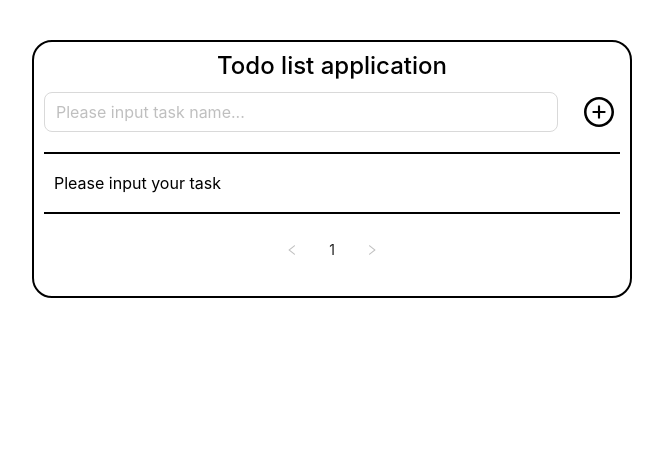
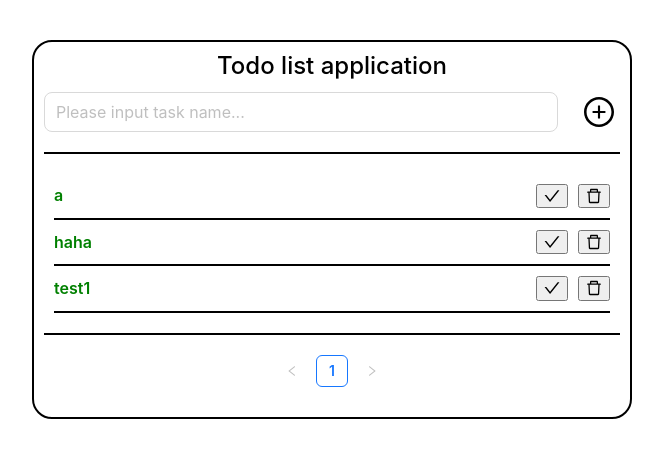
Before and after one commit to AnhSon-DHSPDHDN/FE_34_ReactJs, a React (Create React App) app: page / in a window 1280 px wide. Shown: the top 458 px of the page, without its empty margins (308-971 px from the left). Built offline with nearby package versions, Linux system fonts and the light colour scheme; data requests are answered from the project's data file.

Commit message:
handle api todo list

```diff
--- /dev/null
+++ b/db.json
@@ -0,0 +1,22 @@
+{
+  "tasks": [
+    {
+      "taskName": "test1",
+      "isDone": true,
+      "createAt": 1686972607559,
+      "id": 1
+    },
+    {
+      "taskName": "haha",
+      "isDone": true,
+      "createAt": 1686972635733,
+      "id": 8
+    },
+    {
+      "taskName": "a",
+      "isDone": true,
+      "createAt": 1686972806921,
+      "id": 9
+    }
+  ]
+}
--- a/package.json
+++ b/package.json
@@ -8,6 +8,7 @@
     "@testing-library/react": "^13.4.0",
     "@testing-library/user-event": "^13.5.0",
     "antd": "^5.5.2",
+    "axios": "^1.4.0",
     "node-sass": "^7.0.3",
     "react": "^18.2.0",
     "react-dom": "^18.2.0",
@@ -18,7 +19,8 @@
     "start": "react-scripts start",
     "build": "react-scripts build",
     "test": "react-scripts test",
-    "eject": "react-scripts eject"
+    "eject": "react-scripts eject",
+    "server": "json-server --watch db.json --port 4000"
   },
   "eslintConfig": {
     "extends": [
--- a/src/App.js
+++ b/src/App.js
@@ -1,34 +1,44 @@
 import "antd/dist/reset.css";
 import "./app.scss";
-import { Pagination } from "antd";
+import { Pagination, Spin } from "antd";
 import Divider from "./components/Divider";
 import Task from "./components/Task";
 import FormInputTask from "./components/FormInputTask";
 import { useEffect, useState } from "react";
-
-// Để sử dụng localStrorage mình cần phải có key
-// Mình sẽ khai báo 1 key để lưu trữ task
-// Mọi người có thể tạo 1 file constant.js ở 1 thư mục constant riêng
-// đối với bài tập này mình sẽ khai báo tạm ở đây nhé.
-
-const KEY_TASK_LIST = "tasks";
+import { TasksApi } from "./apis/taskApi";
 
 function App() {
-  // Mình muốn lấy dữ liệu từ local storage thì mình sẽ xử lí ở initialState của useState
-  // Dữ liệu ở local storage là 1 string nên khi lấy ra cần phải parse JSON
-  // Trong trường hợp không có dữ liệu sẽ trả về underfine nên mình thêm || [] để khi gặp underfined sẽ lấy 1 array rỗng làm init state
-  const [tasks, setTasks] = useState(
-    JSON.parse(localStorage.getItem(KEY_TASK_LIST)) || []
-  );
-  // Đối với chức năng phân trang thì mình có thể tạo ra 1 state mới để thực hiện nhé.
-  // Mình sẽ khai báo initState dưới dạng obj
+  const [tasks, setTasks] = useState([]);
+  const [isLoading, setIsLoading] = useState(false);
   const [pagination, setPagination] = useState({
     currentPage: 1,
-    dataPerPage: [],
     limitPerPage: 5,
+    totalTask: 0,
   });
 
+  const fetchAllTasks = async (params) => {
+    setIsLoading(true);
+    const response = await TasksApi.getAllTasks(params);
+    setTasks(response.data);
+    setPagination({
+      ...pagination,
+      totalTask: response.headers["x-total-count"],
+    });
+    setIsLoading(false);
+  };
+
+  useEffect(() => {
+    fetchAllTasks({
+      _page: pagination.currentPage,
+      _limit: pagination.limitPerPage,
+    });
+  }, [pagination.currentPage]);
+
   const renderTaskList = (tasks) => {
+    if (!tasks.length) {
+      return <div>Please input your task</div>;
+    }
+
     return tasks.map((task) => (
       <Task
         key={task.id}
@@ -39,113 +49,52 @@ function App() {
     ));
   };
 
-  // Chúng ta tiếp tục xây dựng chức năng xoá task nhé.
-  // Xoá task thì phải biết id của task => Nhận biết được đang xoá task nào
-  // Nên function của mình phải truyền vào id nhé
-  // Button Remove ở component task nên mình sẽ props xuống component Task
-  // Vậy là thành công lấy id task nhé. bây giờ mình sẽ xử lý delete task
-  const handleRemoveTask = (taskId) => {
-    // Mình clone state tasks ra để tránh việc reference type
-    // Để xoá 1 item trong 1 array. mình có thể sử dụng splice của js hoặc filter
-    // Mình sẽ sử dụng filter cho tiện. đối với filter thì mình không cần clone ra biến mới
-    // Bản thân filter thì nó đã return về cho mình 1 array mới nên k cần clone
-
-    // Hàm filter sẽ lọc lại danh sách task ban đầu có id !== taskID mình muốn xoá
-    const _tasksList = tasks.filter((task) => task.id !== taskId);
-
-    // Bây giờ mình chỉ cần set lại state Tasks là OK!
-    setTasks(_tasksList);
-    // OK
-    // Tương tự mình sẽ xử lí cho done và delete
-    localStorage.setItem(KEY_TASK_LIST, JSON.stringify(_tasksList));
+  const handleRemoveTask = async (taskId) => {
+    // Sử dụng API để xoá task nhé
+    await TasksApi.removeTaskById(taskId);
+    fetchAllTasks({
+      _page: pagination.currentPage,
+      _limit: pagination.limitPerPage,
+    });
+    // Sau khi xoá thì gọi lại api để cập nhật. truyền thêm param phân trang
   };
 
-  // Tiếp theo là chức năng done task
-  // Done task thì mình cũng cần phải biết ID task cần done => tương tự chức năng remove
-  // M.n Ban đầu code chưa quen thì nên đặt log như mình để kiểm tra function đã chạy hay chưa
-  // Props function này xuống Task
-  const handleMakeDoneTask = (taskId) => {
-    // Bây giờ bài toán trở thành sửa 1 phần tử của 1 array
-    // Đầu tiên mình sẽ tìm index của task cần sửa dựa theo ID
-    // Mình sẽ sử dụng hàm findIndex của js
-    const existedTaskById = tasks.findIndex((task) => task.id === taskId);
-
-    // Clone state task để tránh việc thay đổi trực tiếp state
-    // Trong react mình chỉ có thể thay đổi state thông qua hàm setState(). KHÔNG THỂ THAY ĐỔI TRỰC TIẾP
-    // CHính vì thế nên mình mới cần clone ra sau đó set lại state
-    const _tasksList = [...tasks];
-
-    // Mình sửa lại giá trị của tasks tại vị trí cần sửa
-    //  bằng với giá trị của chính nó. sau đó ghi đè lại key isDone = true
-    _tasksList[existedTaskById] = {
-      ..._tasksList[existedTaskById],
+  const handleMakeDoneTask = async (taskId) => {
+    // Handle API
+    // Trường hợp này mình có thể sử dụng method PUT hoặc PATCH đều được, PUT thì phải gửi lên toàn bộ dữ liệu của task. còn PATCH thì chỉ cần gửi những dữ liệu cần update
+    // Ở đây mình sẽ sử dụng patch
+    // Nhầm idDone => isDone
+    const payload = {
       isDone: true,
     };
 
-    // Bây giờ chỉ cần set lại state tasks là OK
-    setTasks(_tasksList);
-    // OK
-    localStorage.setItem(KEY_TASK_LIST, JSON.stringify(_tasksList));
+    await TasksApi.makeDoneTaskById(taskId, payload);
+    fetchAllTasks({
+      _page: pagination.currentPage,
+      _limit: pagination.limitPerPage,
+    });
   };
 
-  // Hiện tại khi mình reload trang thì state sẽ bị reset
-  // Để giữ được giá trị của state sau khi reload
-  // mình sẽ sử dụng localStorage nhé.
-
-  const handleAddTask = (taskName) => {
+  const handleAddTask = async (taskName) => {
     const _task = {
-      id: new Date().getTime(),
       taskName: taskName,
       isDone: false,
+      createAt: new Date().getTime(),
     };
-    setTasks([_task, ...tasks]);
-    // Khi add task thành công thì mình update vào localstorage
-    // Mình quay lại kiểm tra ở browser nhé
-    localStorage.setItem(KEY_TASK_LIST, JSON.stringify([_task, ...tasks]));
-    // OK
+
+    await TasksApi.createTask(_task);
+    fetchAllTasks({
+      _page: pagination.currentPage,
+      _limit: pagination.limitPerPage,
+    });
   };
 
-  // Mình sẽ tạo 1 hàm để change page làm props cho component Pagination
-  // Page đã work đúng, bây giờ chúng ta phải tính toán để hiển thị số task trên 1 trang
-  // Tiếp theo sẽ xử lí phần chuyển trang
   const handleChangePage = (page) => {
-    // set lại current page khi nhấn chuyển trang
     setPagination({
       ...pagination,
       currentPage: page,
     });
   };
-
-  // useEffect là 1 hook trong reactjs
-  // Đối với trường hợp này. khi tasks thay đổi giá trị thì useEffect của mình sẽ chạy lại
-  // Mình sẽ sử dụng để tính toán lại dataPerpage khi tasks thay đổi
-  useEffect(() => {
-    // Task.length mà === 0 mình dừng không tính nữa. Chỗ này phải set lại task perpage
-    if (!tasks.length) {
-      setPagination({
-        ...pagination,
-        dataPerPage: [],
-      });
-      return;
-    }
-
-    const _tasksList = [...tasks];
-    // Mình sẽ sử dụng array.slice để cắt dữ liệu task thành các phần hiển thị trên 1 trang
-    // slice nhận vào tham số là điểm bắt đầu cắt và điểm dừng cắt
-    // Mình sẽ cho điểm startIndex = (currentPage - 1) * số task hiển thị trên page
-    const startIndex = (pagination.currentPage - 1) * pagination.limitPerPage;
-    const endIndex = pagination.currentPage * pagination.limitPerPage;
-    const tasksPerPage = _tasksList.slice(startIndex, endIndex);
-
-    // Ta thực hiện setData perpage vào state pagination
-    setPagination({
-      ...pagination,
-      dataPerPage: [...tasksPerPage],
-    });
-    // eslint-disable-next-line react-hooks/exhaustive-deps
-  }, [tasks, pagination.currentPage]); // Phần nằm trong dấu [] là depenencies  => nếu những giá trị bên trong [] thay đổi thì những gì viết trong useEffect sẽ được chạy lại
-  // Nó báo warning vì mình k truyền đủ depenencies, tuy nhiên mình chỉ cần lắng nghe tasks thay đổi. nên mình disable eslint để nó k warning
-  // Mình sẽ thêm depennenci ở useEffect để nó chạy lại khi page thay đổi => tính toán lại data perpage
 
   return (
     <div className="App">
@@ -154,23 +103,16 @@ function App() {
           <FormInputTask handleAddTask={handleAddTask} />
 
           <div className="todo-list-main">
-            {!tasks.length && <div>Please input your task</div>}
-
-            {/* Gọi hàm render Task và truyền list task để hiển thị */}
-            {/* Lúc này những task render sẽ là task mình đã tính toán ở state pagnination */}
-            {renderTaskList(pagination.dataPerPage)}
+            {isLoading ? <Spin /> : renderTaskList(tasks)}
           </div>
 
           <Divider />
           <div className="todo-list-pagination">
-            {/* Total sẽ là tổng số task */}
-            {/* defaultCurrent là page mặc định */}
-            {/* Page size là số task / trang */}
             <Pagination
               defaultCurrent={pagination.currentPage}
               current={pagination.currentPage}
               onChange={(page) => handleChangePage(page)}
-              total={tasks.length || 0}
+              total={pagination.totalTask}
               pageSize={pagination.limitPerPage}
             />
           </div>
--- /dev/null
+++ b/src/apis/taskApi.js
@@ -0,0 +1,41 @@
+import axios from "axios";
+
+export const TasksApi = {
+  getAllTasks: async (params) => {
+    try {
+      const response = await axios.get(`${process.env.REACT_APP_BE_URL}tasks`, {
+        params: {
+          _sort: "createAt",
+          _order: "desc",
+          ...params,
+        },
+      });
+      return response;
+    } catch (error) {
+      console.log(error);
+    }
+  },
+  createTask: async (task) => {
+    try {
+      await axios.post(`${process.env.REACT_APP_BE_URL}tasks`, task);
+    } catch (error) {
+      console.log(error);
+    }
+  },
+  removeTaskById: async (id) => {
+    // Để xoá task thì mình phải biết id => gửi theo ID để json-server hiểu task cần xoá, => DELETE của json-server
+    try {
+      await axios.delete(`${process.env.REACT_APP_BE_URL}tasks/${id}`);
+    } catch (error) {
+      console.log(error);
+    }
+  },
+  makeDoneTaskById: async (id, payload) => {
+    // endpoint của update cũng có thêm /:id giống như delete và gửi thêm phần body (payload)
+    try {
+      await axios.patch(`${process.env.REACT_APP_BE_URL}tasks/${id}`, payload);
+    } catch (error) {
+      console.log(error);
+    }
+  },
+};
```
Also changed, not shown: src/apis/productApi.js (added), 2 other files (tests, documents, lock files or other folders).
